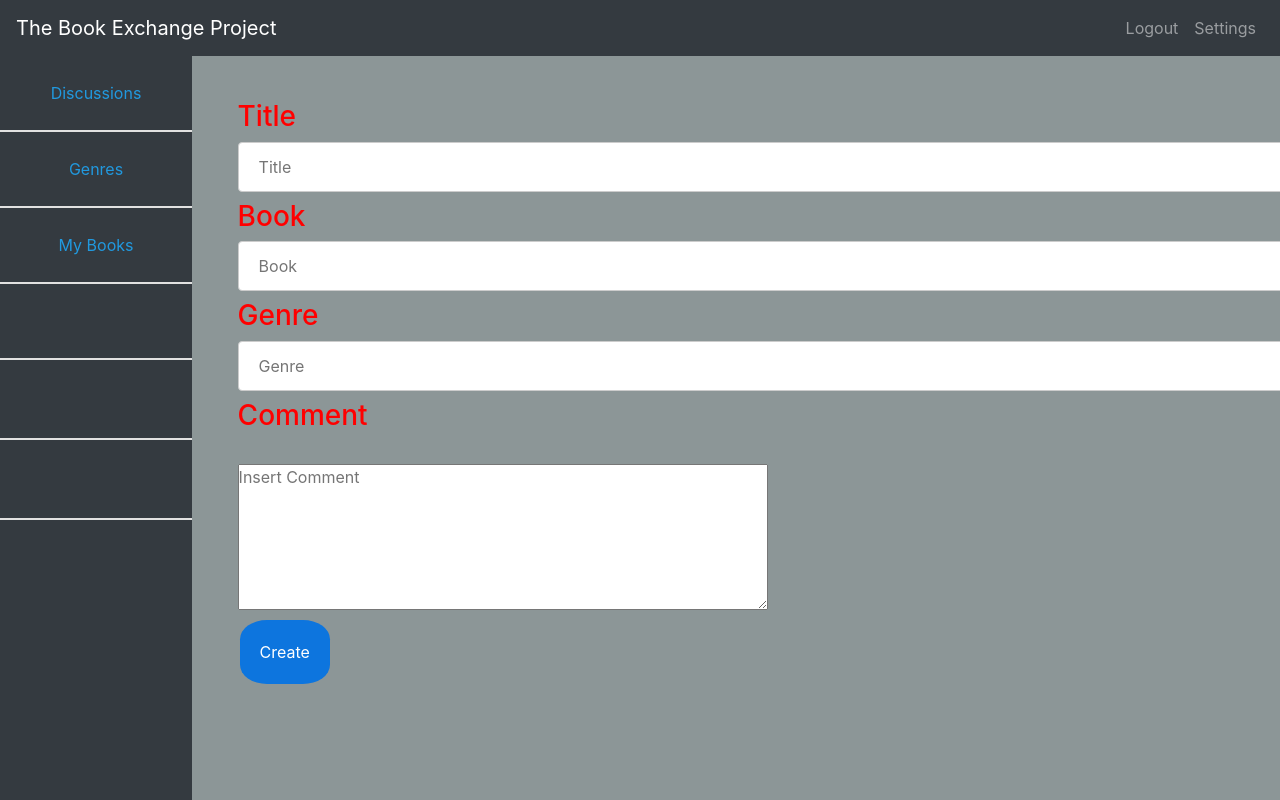
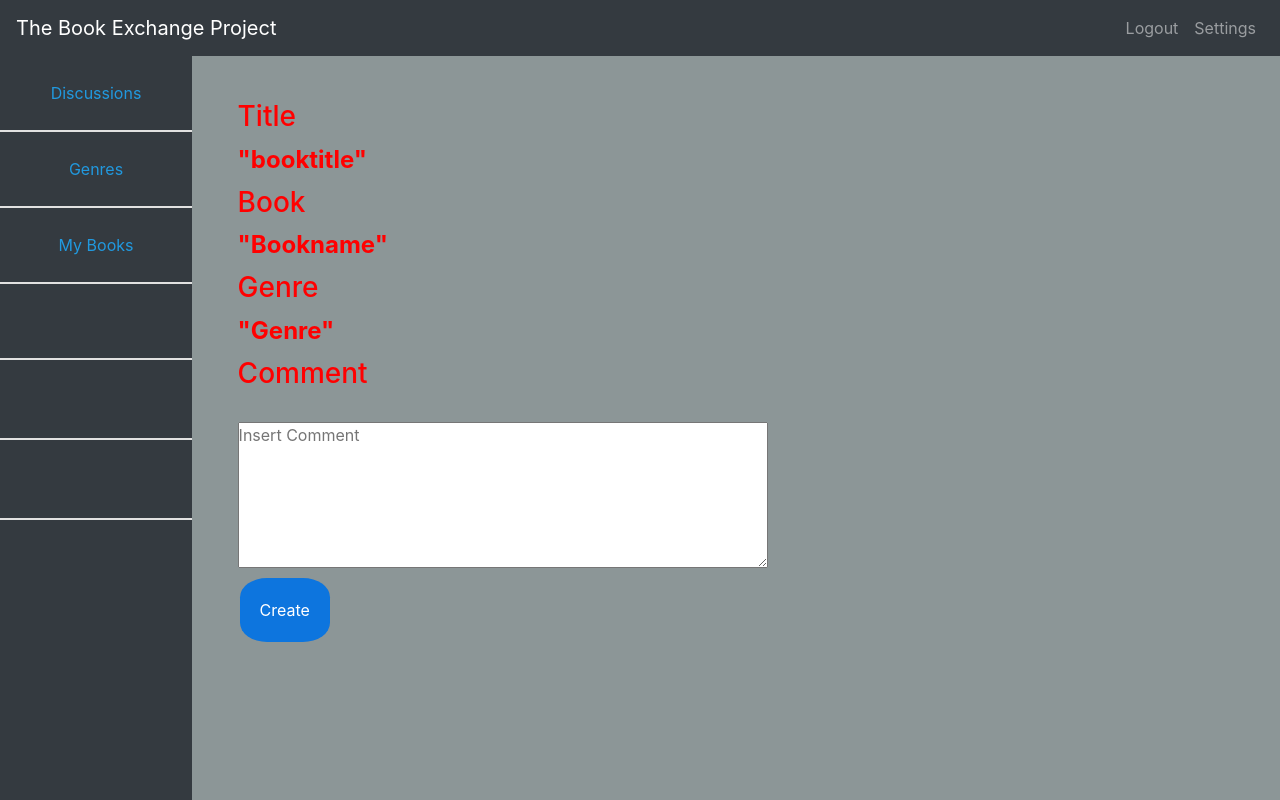
Before and after one commit to NoahMailloux/TheBookExchange, a React (Create React App) app in the folder mern-auth-front/: page /createcomment in a window 1280 px wide. Shown: the top 800 px of the page. Built offline with nearby package versions, Linux system fonts and the light colour scheme; no server answers.

Commit message:
update test

```diff
--- a/mern-auth-front/src/components/pages/CreateComment.js
+++ b/mern-auth-front/src/components/pages/CreateComment.js
@@ -81,13 +81,13 @@ export default function CreateComment() {
 <div class="container">
 <form action="google.com">
 <h3 for="fname">Title</h3>
-    <input type="text" id="title" name="title" placeholder="Title"></input>
+    <label type="text" id="title" name="title" placeholder="Title">"booktitle"</label>
 
     <h3 for="lname">Book</h3>
-    <input type="text" id="Book" name="Book" placeholder="Book"></input>
+    <label type="text" id="Book" name="Book" placeholder="Book">"Bookname"</label>
 
     <h3 for="lname">Genre</h3>
-    <input type="text" id="Genre" name="Genre" placeholder="Genre"></input>
+    <label type="text" id="Genre" name="Genre" placeholder="Genre">"Genre"</label>
 
     <h3 for="lname">Comment</h3>
     <br></br>
```
